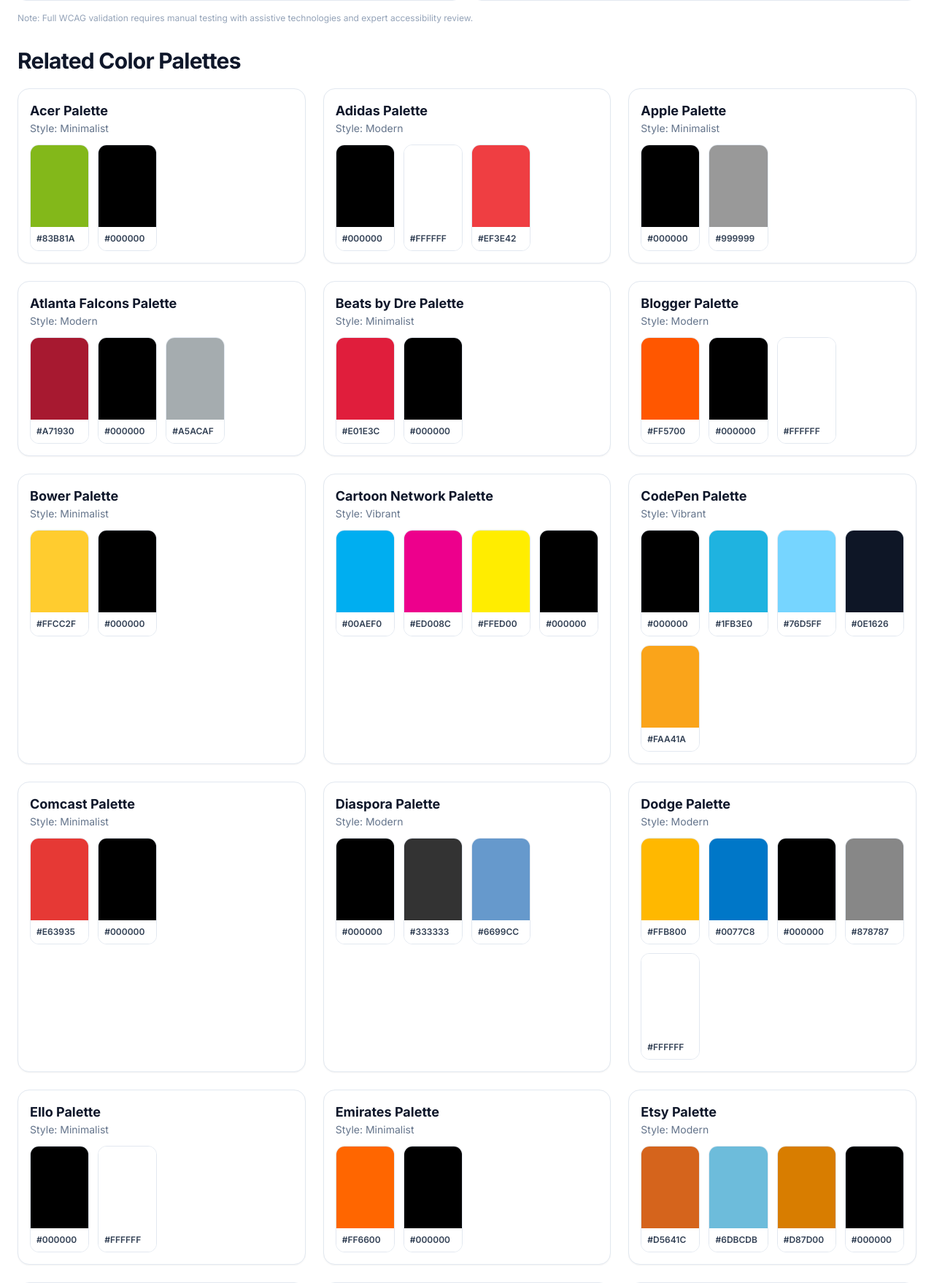
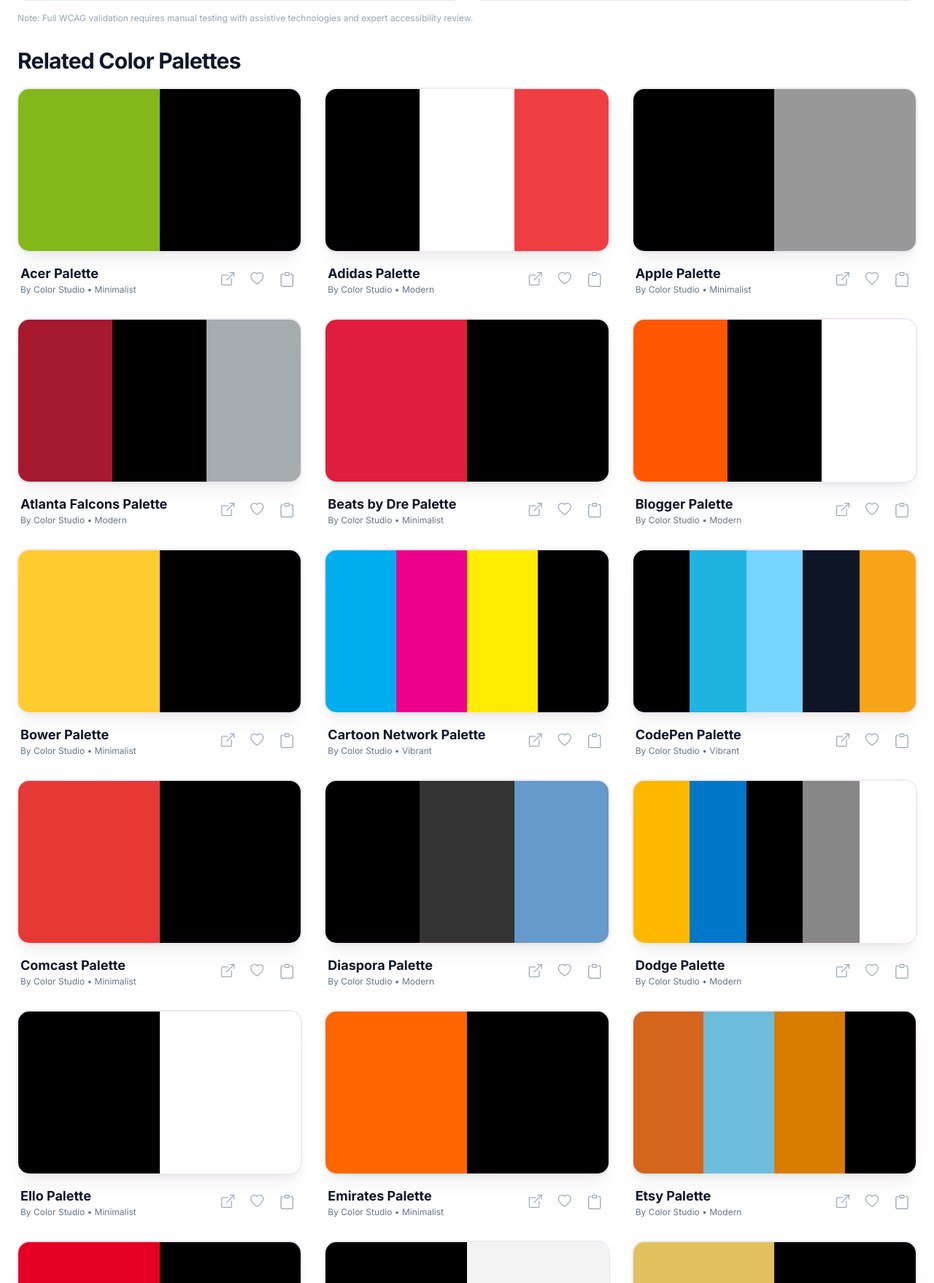
Before and after one commit to moeezahmad-tech/Color-Magic, a PHP site: page /color.php in a window 1280 px wide. Shown: the part 2100-3858 px from the top of the page at 73% size. Run offline with PHP 8.4, Linux system fonts and the light colour scheme; some libraries are stand-ins or nearby versions.

Commit message:
feat: implemented unified paletts ui

```diff
--- a/color.php
+++ b/color.php
@@ -663,57 +663,141 @@ $schema = [
         </section>
 
         <section class="mt-8" aria-labelledby="related-palettes-title">
-            <h2 id="related-palettes-title" class="text-2xl md:text-3xl font-bold tracking-tight mb-5">Related Color Palettes</h2>
+            <h2 id="related-palettes-title" class="text-2xl md:text-3xl font-bold tracking-tight mb-5">
+                Related Color Palettes
+            </h2>
 
             <?php if ($relatedPalettes === []): ?>
                 <div class="rounded-2xl border border-dashed border-slate-300 dark:border-slate-700 p-6 text-slate-500 dark:text-slate-400 bg-white dark:bg-slate-900">
                     No related palettes found in the current library.
                 </div>
             <?php else: ?>
-                <div class="grid grid-cols-1 md:grid-cols-2 xl:grid-cols-3 gap-6">
+
+                <div class="grid grid-cols-1 md:grid-cols-2 xl:grid-cols-3 gap-8">
+
                     <?php foreach ($relatedPalettes as $palette): ?>
-                        <article class="bg-white dark:bg-slate-900 border border-slate-200 dark:border-slate-800 rounded-2xl p-4 shadow-sm">
-                            <div class="mb-3">
-                                <h3 class="text-lg font-bold"><?php echo e((string) ($palette['name'] ?? 'Untitled Palette')); ?></h3>
-                                <p class="text-sm text-slate-500 dark:text-slate-400">Style: <?php echo e((string) ($palette['style'] ?? 'General')); ?></p>
+
+                        <?php
+                        $colors = $palette['colors'] ?? [];
+
+                        $slug = strtolower(trim(
+                            preg_replace('/[^a-z0-9]+/i', '-', $palette['name'] ?? 'palette'),
+                            '-'
+                        ));
+
+                        $paletteUrl = "/palette/" . $slug . "/";
+                        ?>
+
+                        <article
+                            class="group flex flex-col gap-4"
+                            data-palette-id="<?php echo e((string)($palette['id'] ?? '')); ?>">
+
+                            <!-- Palette Preview -->
+                            <div
+                                class="palette-card grid h-56 w-full rounded-2xl overflow-hidden shadow-xl shadow-black/5 dark:shadow-black/20 ring-1 ring-slate-200 dark:ring-slate-800"
+                                style="grid-template-columns:repeat(<?php echo max(count($colors), 1); ?>,minmax(0,1fr));">
+
+                                <?php foreach ($colors as $color): ?>
+
+                                    <?php
+                                    $chipHex = normalizeHex((string)$color);
+
+                                    if (!preg_match('/^[A-F0-9]{6}$/', $chipHex)) {
+                                        continue;
+                                    }
+
+                                    $r = hexdec(substr($chipHex, 0, 2));
+                                    $g = hexdec(substr($chipHex, 2, 2));
+                                    $b = hexdec(substr($chipHex, 4, 2));
+
+                                    $brightness = ($r * 299 + $g * 587 + $b * 114) / 1000;
+                                    $light = $brightness > 155;
+                                    ?>
+
+                                    <div
+                                        class="swatch flex flex-col justify-end p-2 cursor-pointer hover:scale-[1.02] transition-transform active:scale-95"
+                                        style="background-color:#<?php echo e($chipHex); ?>;"
+                                        title="Click to copy">
+
+                                        <span
+                                            class="swatch-hex text-[10px] font-bold px-1.5 py-0.5 rounded text-center backdrop-blur-sm transition-all <?php echo $light ? 'text-slate-800 bg-white/30' : 'text-white bg-black/30'; ?>">
+                                            #<?php echo e($chipHex); ?>
+                                        </span>
+
+                                    </div>
+
+                                <?php endforeach; ?>
+
                             </div>
 
-                            <div class="grid grid-cols-2 sm:grid-cols-4 gap-3">
-                                <?php foreach (($palette['colors'] ?? []) as $c): ?>
-                                    <?php $chipHex = normalizeHex((string) $c); ?>
-                                    <?php if (!(bool) preg_match('/^[A-F0-9]{6}$/', $chipHex)) { continue; } ?>
-                                    <div class="rounded-xl overflow-hidden border border-slate-200 dark:border-slate-700">
-                                        <a class="group block hover:opacity-95 transition-opacity" href="<?php echo e($colorRouteBase . strtolower($chipHex) . '/'); ?>" aria-label="View color #<?php echo e($chipHex); ?> details">
-                                            <div class="h-24 md:h-28" style="background-color: #<?php echo e($chipHex); ?>;"></div>
-                                        </a>
-                                        <div class="px-2 py-2 text-xs font-semibold text-slate-700 dark:text-slate-300 bg-white dark:bg-slate-900 flex items-center justify-between">
-                                            <span>#<?php echo e($chipHex); ?></span>
-                                        </div>
-                                    </div>
-                                <?php endforeach; ?>
+                            <!-- Footer -->
+                            <div class="flex items-center justify-between px-1">
+
+                                <div>
+                                    <h3 class="font-bold text-lg">
+                                        <?php echo e($palette['name'] ?? 'Untitled Palette'); ?>
+                                    </h3>
+
+                                    <p class="text-xs text-slate-500">
+                                        By Color Studio •
+                                        <?php echo e($palette['style'] ?? 'General'); ?>
+                                    </p>
+                                </div>
+
+                                <div class="flex items-center gap-4">
+
+                                    <!-- Open Palette -->
+                                    <a
+                                        href="<?php echo e($paletteUrl); ?>"
+                                        target="_blank"
+                                        rel="noopener"
+                                        class="open-palette-btn p-1.5 text-slate-400 hover:text-secondary transition-colors"
+                                        title="Open palette">
+
+                                        <i class="bi bi-box-arrow-up-right text-lg"></i>
+
+                                    </a>
+
+                                    <!-- Favorite -->
+                                    <button
+                                        type="button"
+                                        class="favorite-btn text-slate-400 hover:text-red-500 transition-colors"
+                                        data-palette-id="<?php echo e((string)($palette['id'] ?? '')); ?>"
+                                        title="Add to favorites">
+
+                                        <i class="bi bi-heart text-lg"></i>
+
+                                    </button>
+
+                                    <!-- Copy Palette -->
+                                    <button
+                                        type="button"
+                                        class="copy-palette-btn p-1.5 text-slate-400 hover:text-primary transition-colors"
+                                        data-colors="<?php echo e(implode(',', $colors)); ?>"
+                                        title="Copy all colors">
+
+                                        <i class="bi bi-clipboard text-xl"></i>
+
+                                    </button>
+
+                                </div>
+
                             </div>
+
                         </article>
+
                     <?php endforeach; ?>
+
                 </div>
+
             <?php endif; ?>
+
         </section>
 
-        <div class="w-full max-w-7xl mx-auto text-center pt-12 mt-12 border-t border-slate-200 dark:border-slate-800">
-            <p class="text-slate-600 dark:text-slate-400 mb-4">
-                <a href="https://techkreative.com" target="_blank" rel="noopener noreferrer"
-                    class="text-primary hover:underline font-semibold">A product of TechKreative</a>
-            </p>
-            <div class="flex items-center justify-center gap-6">
-                <a href="<?php echo e($homePageUrl); ?>" class="text-slate-500 hover:text-primary transition-colors" aria-label="Go to home">
-                    <i class="bi bi-house-door text-xl" aria-label="Home icon"></i>
-                </a>
-                <a href="https://github.com/moeezahmad-tech/Color-Magic" target="_blank" rel="noopener noreferrer"
-                    class="text-slate-500 hover:text-primary transition-colors" aria-label="GitHub repository">
-                    <i class="bi bi-github text-xl" aria-label="GitHub icon"></i>
-                </a>
-            </div>
-        </div>
+
+
     </main>
+    <?php include "components/footer.php"; ?>
 
     <script>
         const copyFeedback = document.getElementById('copyFeedback');
@@ -736,6 +820,24 @@ $schema = [
                 }
             });
         });
+
+        const swatch = e.target.closest('.swatch');
+
+        if (swatch) {
+            const hexSpan = swatch.querySelector('.swatch-hex');
+            const colorCode = hexSpan.textContent;
+
+            navigator.clipboard.writeText(colorCode).then(() => {
+                const originalText = hexSpan.textContent;
+                hexSpan.textContent = 'Copied!';
+                hexSpan.classList.add('copied-state');
+
+                setTimeout(() => {
+                    hexSpan.textContent = originalText;
+                    hexSpan.classList.remove('copied-state');
+                }, 1500);
+            });
+        }
     </script>
 </body>
 </html>
```
